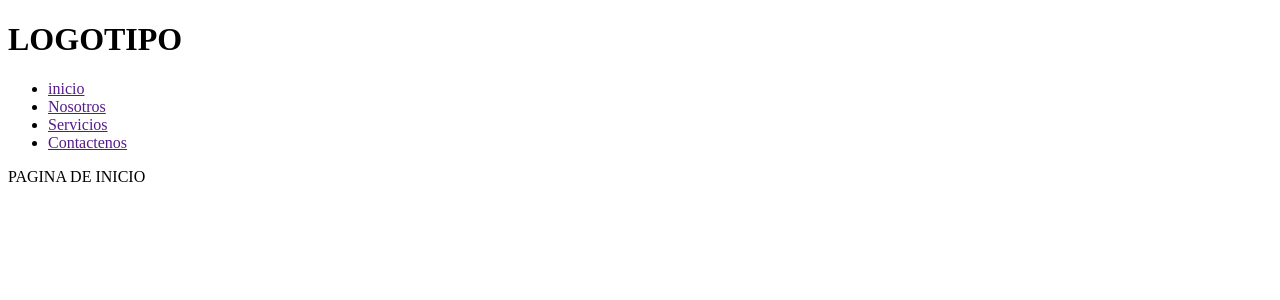
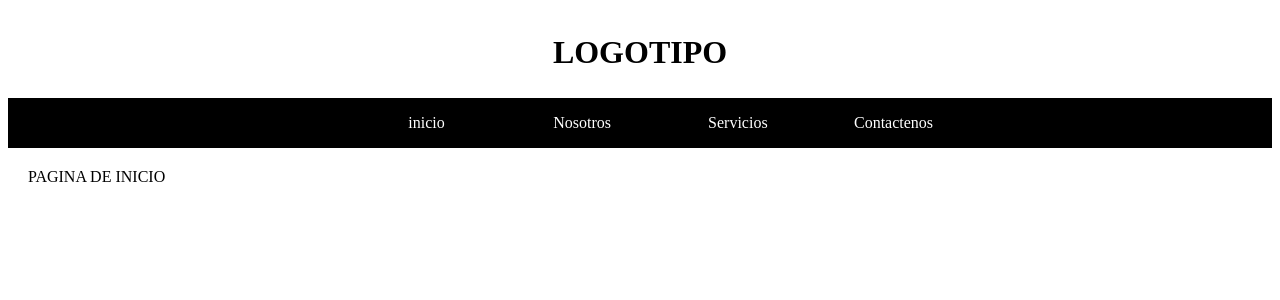
Before and after one commit to carlosmoradev/phpMVC_Intro, a PHP site: page / in a window 1280 px wide. Shown: the top 300 px of the page. Run offline with PHP 8.4, Linux system fonts and the light colour scheme.

Commit message:
adding css

```diff
--- /dev/null
+++ b/views/modules/css/styles.css
@@ -0,0 +1,38 @@
+header {
+    position: relative;
+    margin: auto;
+    text-align: center;
+    padding: 5px;
+}
+
+nav {
+    position: relative;
+    margin: auto;
+    width: 100%;
+    height: auto;
+    background: black;
+}
+
+nav ul {
+    position: relative;
+    margin: auto;
+    width: 50%;
+    text-align: center;
+}
+
+nav ul li {
+    display: inline-block;
+    width: 24%;
+    line-height: 50px;
+    list-style: none;
+}
+
+nav ul li a {
+    color: white;
+    text-decoration: none;
+}
+
+section {
+    position: relative;
+    padding: 20px;
+}
--- /dev/null
+++ b/views/modules/navegacion.php
@@ -0,0 +1,8 @@
+<nav>
+    <ul>
+        <li><a href="">inicio</a></li>
+        <li><a href="">Nosotros</a></li>
+        <li><a href="">Servicios</a></li>
+        <li><a href="">Contactenos</a></li>
+    </ul>
+</nav>
--- a/views/template.php
+++ b/views/template.php
@@ -4,6 +4,7 @@
     <meta charset="UTF-8">
     <meta name="viewport" content="width=device-width, initial-scale=1.0">
     <meta http-equiv="X-UA-Compatible" content="ie=edge">
+    <link rel="stylesheet" href="views/modules/css/styles.css">
     <title>Template Plantilla</title>
 </head>
 <body>
@@ -12,14 +13,9 @@
     <h1>LOGOTIPO</h1>
     </header>
 
-<nav>
-    <ul>
-        <li><a href="">inicio</a></li>
-        <li><a href="">Nosotros</a></li>
-        <li><a href="">Servicios</a></li>
-        <li><a href="">Contactenos</a></li>
-    </ul>
-</nav>
+<?php
+    include "modules/navegacion.php";
+?>
 
 <section>PAGINA DE INICIO</section>
 
```
